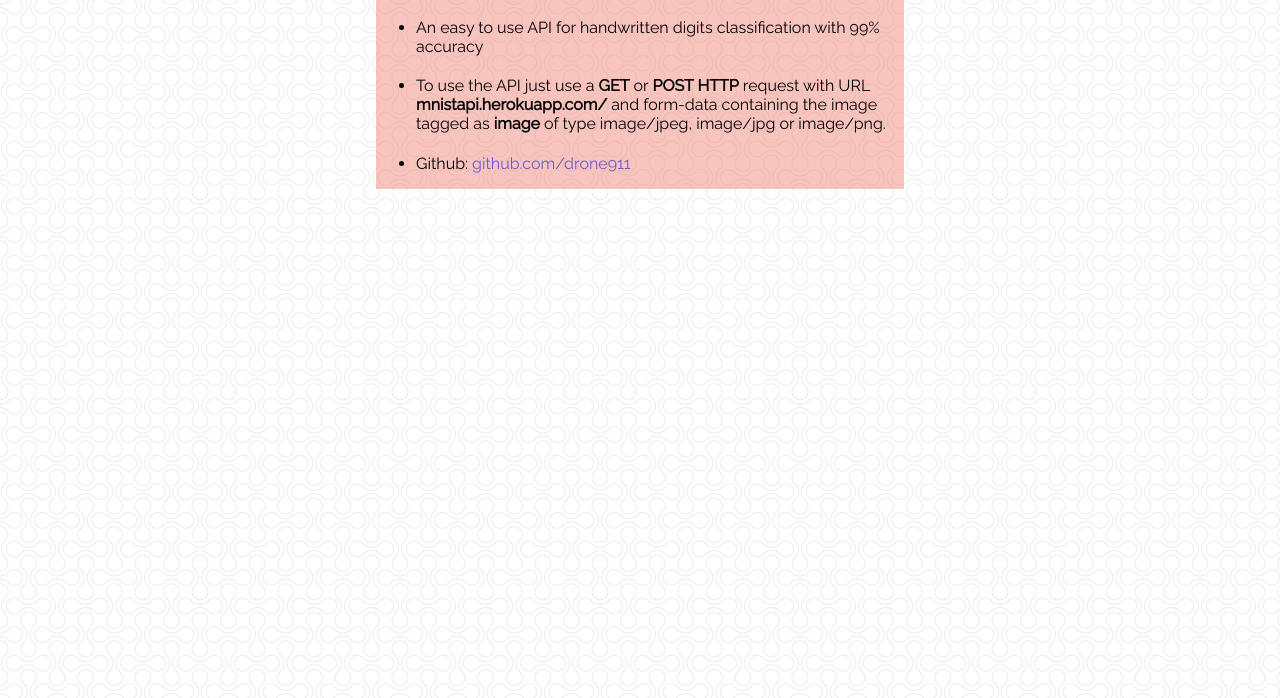
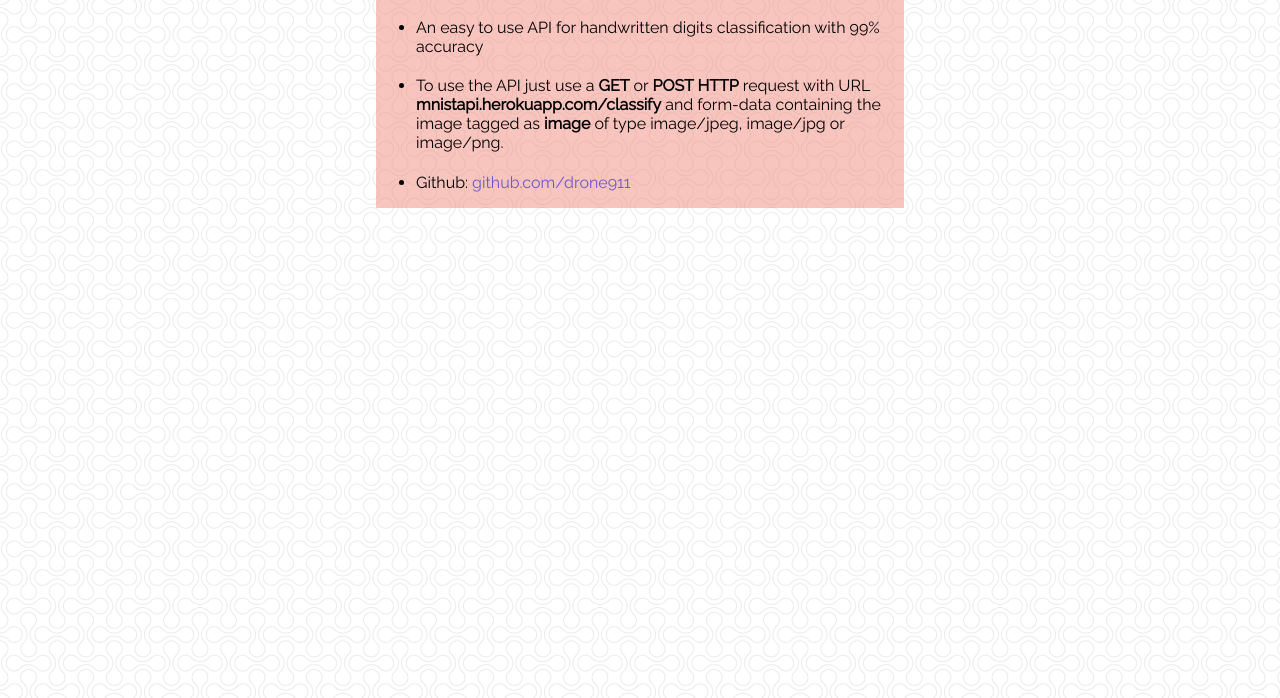
Before and after one commit to drone911/MnistAPI, a website: page static/index.html in a window 1280 px wide. Shown: the part 102-800 px from the top of the page. Drawn offline with nearby package versions, Linux system fonts and the light colour scheme.

Commit message:
Update index.html

```diff
--- a/static/index.html
+++ b/static/index.html
@@ -20,7 +20,7 @@
             <div class="specs">
                 <ul >
                     <li>An easy to use API for handwritten digits classification with 99% accuracy</li>
-                    <li>To use the API just use a <strong>GET</strong> or <strong>POST HTTP</strong>  request with URL <strong>mnistapi.herokuapp.com/</strong> and form-data containing the image tagged as <strong>image</strong> of type image/jpeg, image/jpg or image/png.</li>
+                    <li>To use the API just use a <strong>GET</strong> or <strong>POST HTTP</strong>  request with URL <strong>mnistapi.herokuapp.com/classify</strong> and form-data containing the image tagged as <strong>image</strong> of type image/jpeg, image/jpg or image/png.</li>
                     <li>Github: <a href="https://github.com/drone911/MnistAPI">github.com/drone911</a></li>
                 </ul>
             </div>
```
